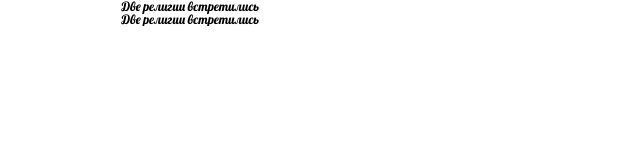
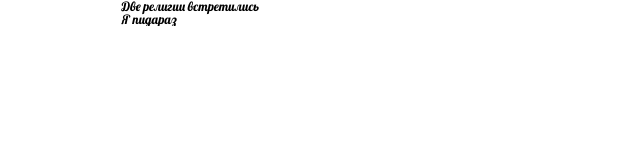
Before and after one commit to irben06/-, a plain HTML site: page Автоподбор/index.htm in a window 1280 px wide. Shown: the full height of the page, 0-640 px from the left. Drawn offline with Linux system fonts and the light colour scheme.

Commit message:
Update index.htm

```diff
--- a/Автоподбор/index.htm
+++ b/Автоподбор/index.htm
@@ -16,7 +16,7 @@
 <body>
     <div class="site">
         <div class="container">Две религии встретились</div>
-        <div class="container">Две религии встретились</div>
+        <div class="container">Я пидараз</div>
 
     </div>
     <script src="js/main.js"></script>
```
